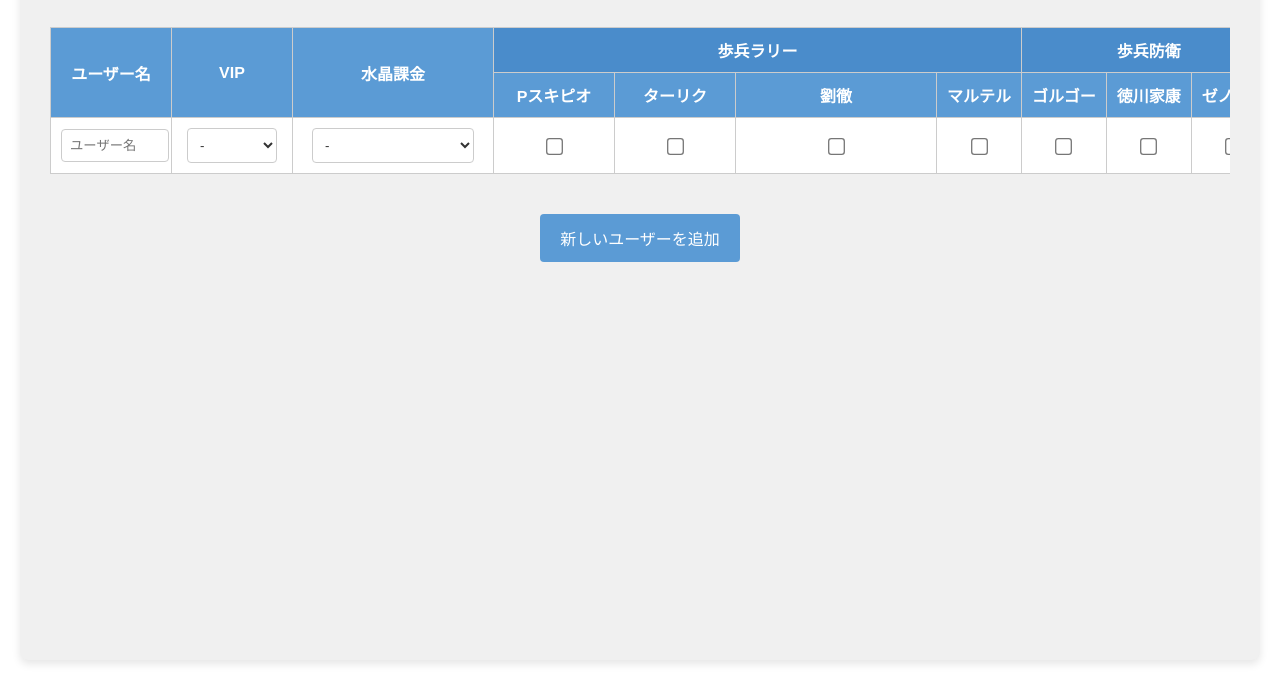
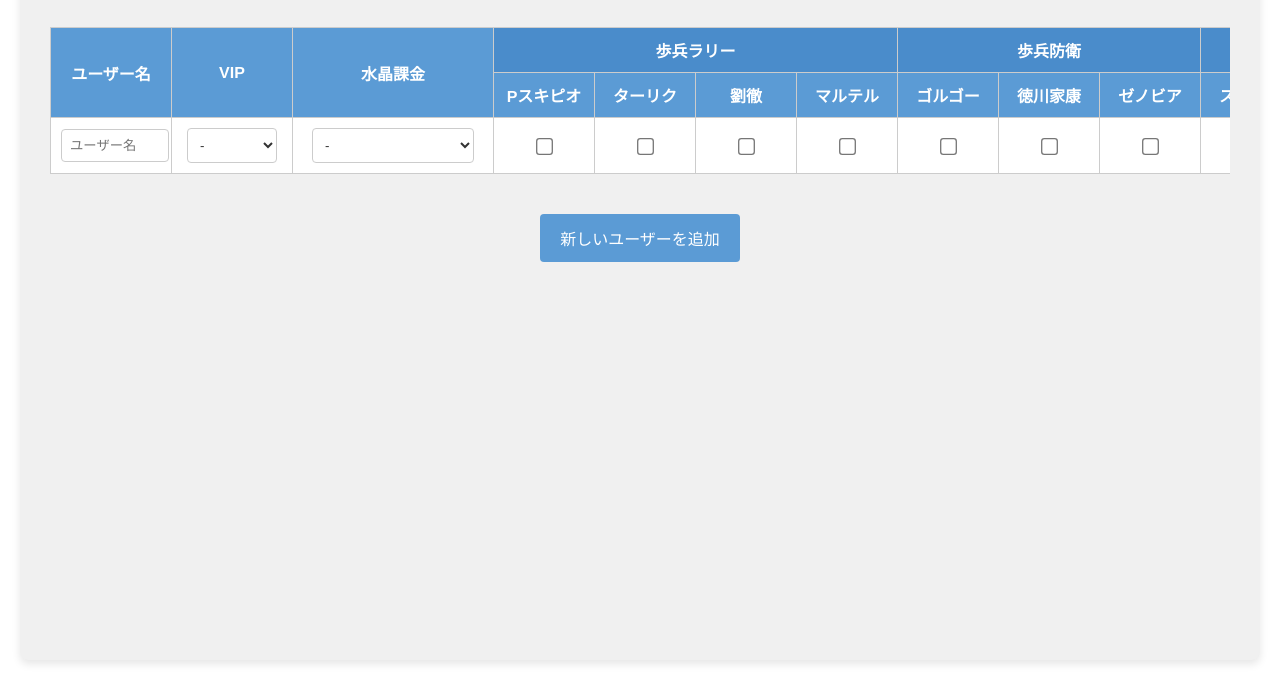
Before and after one commit to chami-dev/commander-checklist, a plain HTML site: page index.html in a window 1280 px wide. Shown: the part 120-800 px from the top of the page. Drawn offline with Linux system fonts and the light colour scheme.

Commit message:
feat: Change

```diff
--- a/style.css
+++ b/style.css
@@ -123,3 +123,17 @@ th:nth-child(2)  /* VIP */ {
 th:nth-child(3)  /* 水晶課金 */ {
     min-width: 180px;
 }
+
+/* style.css に追加または修正 */
+
+/* 指揮官名のセルすべてに適用 */
+table th:not(:nth-child(1)):not(:nth-child(2)):not(:nth-child(3)), /* 最初の3つのth（ユーザー名、VIP、水晶課金）以外 */
+table td:not(:nth-child(1)):not(:nth-child(2)):not(:nth-child(3)) { /* 最初の3つのtd以外 */
+    min-width: 80px; /* 例えば80px。必要に応じて調整してください */
+    width: 80px; /* min-widthと合わせてwidthも指定するとより安定します */
+}
+
+/* もし上記でうまく適用できない場合、より具体的に2行目のthに指定 */
+thead tr:nth-child(2) th {
+    min-width: 80px; /* 例えば80px。必要に応じて調整してください */
+    width: 80px; /* min-widthと合わせてwidthも指定するとより安定します */
```
